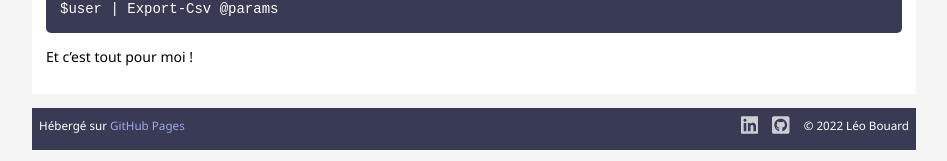
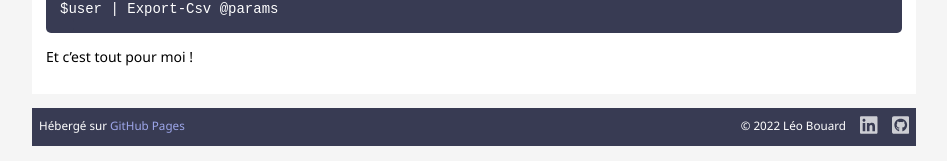
Before and after one commit to leobouard/leobouard.github.io, a Jekyll site: the page built from index.md, in a window 1280 px wide. Shown: the part 2222-2383 px from the top of the page, without its empty margins (166-1113 px from the left). Built offline with Jekyll 4.4.1, drawn with Linux system fonts in a browser that asks for light colours; our own code applies the rules of GitHub Pages for plain Markdown files.

Commit message:
Tweaking footer

```diff
--- a/assets/css/style.scss
+++ b/assets/css/style.scss
@@ -53,8 +53,6 @@
 section {
     background-color: #fff;
     padding: 1em;
-    min-height: 78%;
-    margin-bottom: 1em; /* Enter the height of the footer */
 }
 
     /* --- NAVIGATION BAR --- */
@@ -181,7 +179,6 @@
     margin-top: 1em;
     margin-bottom: 1em;
     bottom: 0;
-    height: 3em;
 }
 
 footer small a {
```
Also changed, not shown: _layouts/default.html (+1 -1 lines).
